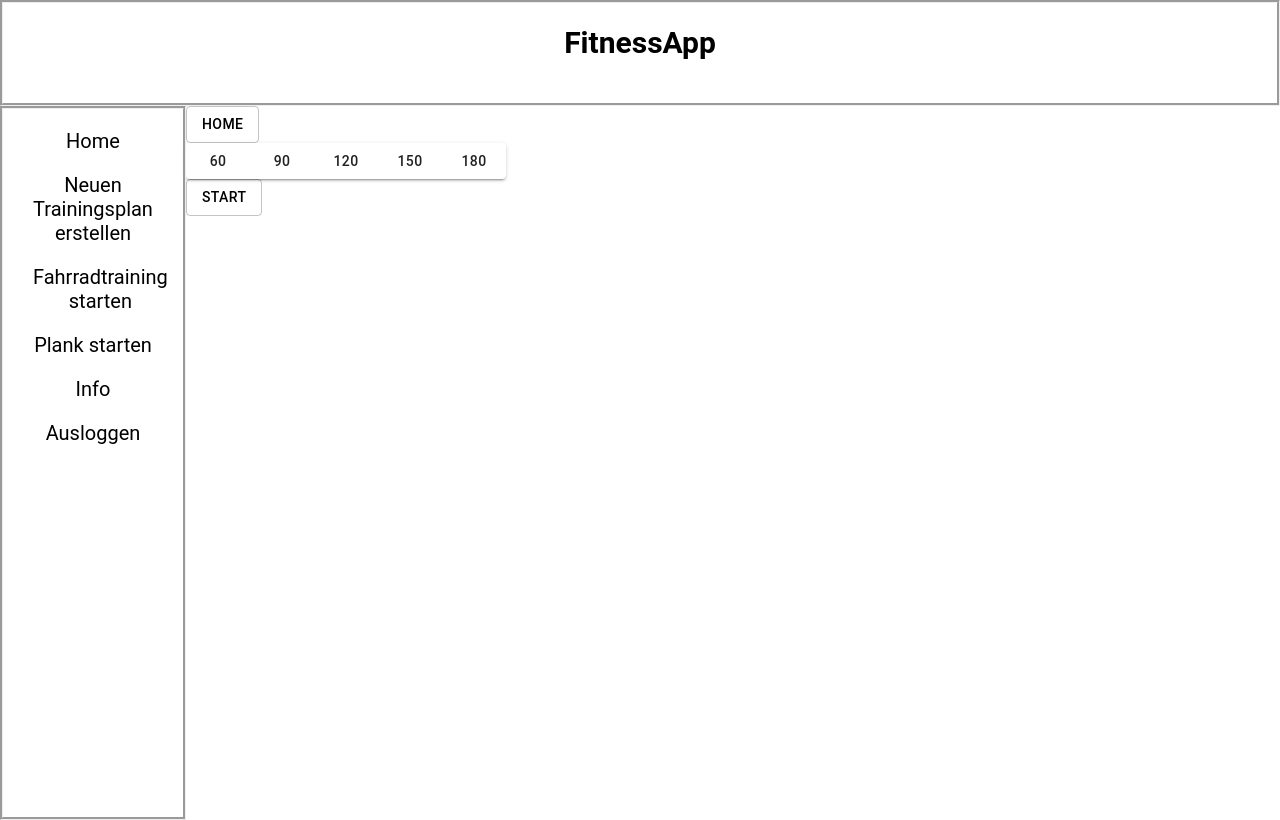
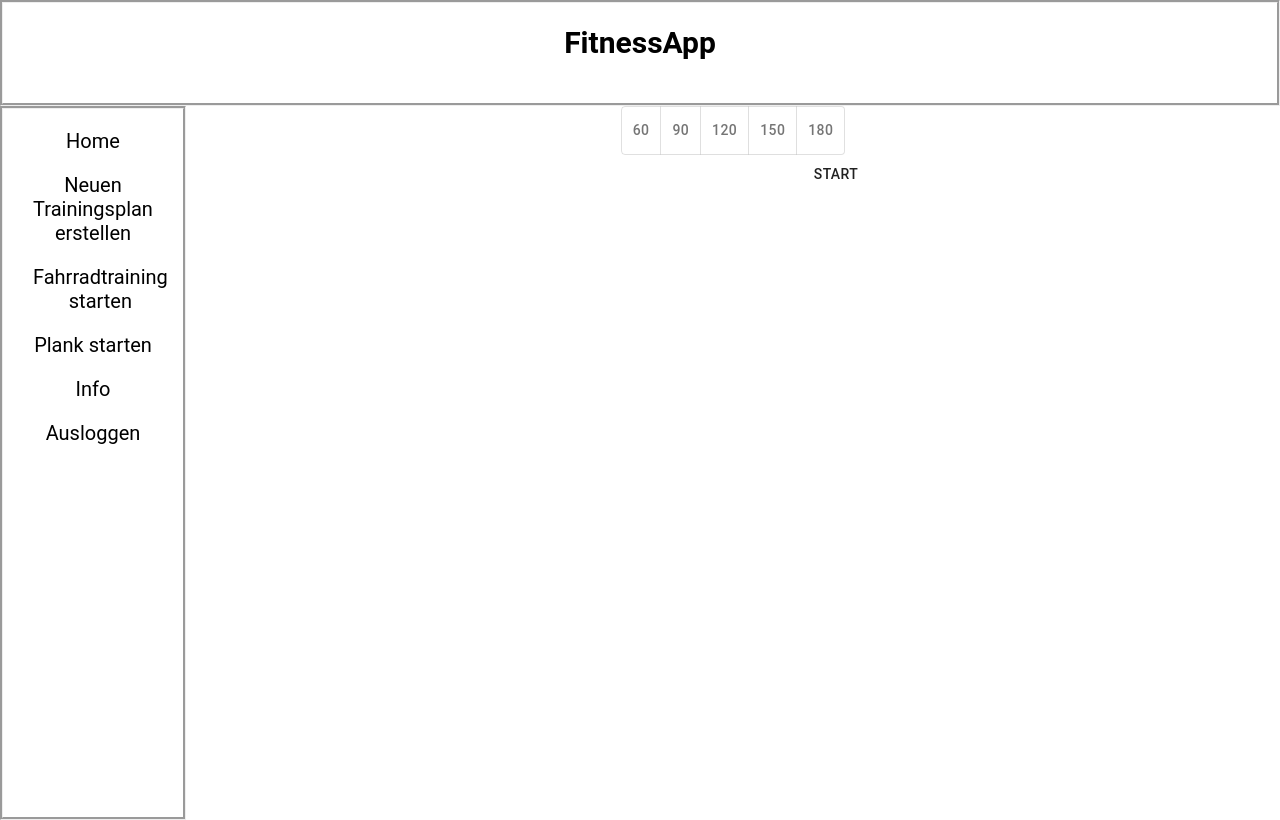
Before and after one commit to Laurin291/fitnesswebapp, a React (Create React App) app: page /Plank in a window 1280 px wide. Built offline with nearby package versions, Linux system fonts and the light colour scheme.

Commit message:
Bugfixing bei timer1 und Übergeben der Zeit von Plank.js

```diff
--- a/src/App.js
+++ b/src/App.js
@@ -35,7 +35,7 @@ function App() {
                 <Route path="/Fahrrad" element={<Fahrrad/>} />
                 <Route path="/CyclingArea/:difficulty" element={<CyclingArea/>} />
                 <Route path="/Plank" element={<Plank/>} />
-                <Route path="Plankanimation" element={<Plankanimation/>} />
+                <Route path="/Plankanimation/:time" element={<Plankanimation/>} />
             </Routes>
 
         </BrowserRouter>
--- a/src/index.css
+++ b/src/index.css
@@ -438,3 +438,22 @@ a {
   float:left;
   top: 0;
 }
+
+/*
+Plank
+ */
+
+#plankstarthome{
+  margin-left: 0px;
+}
+.auswahlButton {
+  background-color: #fff;
+  border: 1px solid #ccc;
+  padding: 5px 10px;
+  margin: 5px;
+  cursor: pointer;
+}
+
+.ausgewaehlt {
+  background-color: #ccc;
+}
--- a/src/pages/Plank.js
+++ b/src/pages/Plank.js
@@ -1,50 +1,60 @@
-import React, {useRef, useState} from 'react'
+import React, {useState} from 'react'
 import {Link} from "react-router-dom";
 import {Button} from "@material-ui/core";
-import {ButtonGroup} from "@mui/material";
+import {Stack} from "@mui/material";
+import ToggleButton from '@mui/material/ToggleButton';
+import ToggleButtonGroup from '@mui/material/ToggleButtonGroup';
+
 
 export default function Plank() {
-    const [selectedButton, setSelectedButton] = useState(null);
-//    const [selectedTime] = useState(null);
-    const handleButtonClick = (buttonId,e) => {
+    const [time, setTime] = useState(60);
+    const ToggleButtonSizes = () => {
 
-        console.log(buttonId)
-        //selectedTime(e.target.value)
-        setSelectedButton(buttonId);
+        const [alignment, setAlignment] = React.useState('left');
+        const handleAlignment = (event, newAlignment) => {
+            if (newAlignment !== null) {
+                setAlignment(newAlignment);
+                setTime(event.target.value)
+            }
+        };
+
+
+        const children = [
+            <ToggleButton value="60" key="60">60
+            </ToggleButton>,
+            <ToggleButton value="90" key="90">90
+            </ToggleButton>,
+            <ToggleButton value="120" key="120">120
+            </ToggleButton>,
+            <ToggleButton value="150" key="150">150
+            </ToggleButton>,
+            <ToggleButton value="180" key="180">180
+            </ToggleButton>,
+        ];
+
+        const control = {
+            value: alignment,
+            onChange: handleAlignment,
+            exclusive: true,
+        };
+
+        return (
+            <Stack spacing={3} alignItems="center">
+                <ToggleButtonGroup {...control} aria-label="Medium sizes">
+                    {children}
+                </ToggleButtonGroup>
+            </Stack>
+        );
     }
-
     return (
         <>
             <div>
                 <div>
-                    <Button id="plankstarthome" variant="outlined">
-                        <Link to="/">Home</Link>
-                    </Button>
-                    <div>
-                        <ButtonGroup id="plankstartbuttongroup" variant="contained"
-                                     aria-label="outlined primary button group">
-                            <Button onClick={() => handleButtonClick(1)}
-                                    style={{backgroundColor: selectedButton === 1 ? '#ccc' : 'inherit'}}>60
-                            </Button>
-                            <Button onClick={() => handleButtonClick(2)}
-                                    style={{backgroundColor: selectedButton === 2 ? '#ccc' : 'inherit'}}>90
-                            </Button>
-                            <Button onClick={() => handleButtonClick(3)}
-                                    style={{backgroundColor: selectedButton === 3 ? '#ccc' : 'inherit'}}>120
-                            </Button>
-                            <Button onClick={() => handleButtonClick(4)}
-                                    style={{backgroundColor: selectedButton === 4 ? '#ccc' : 'inherit'}}>150
-                            </Button>
-                            <Button onClick={() => handleButtonClick(5)}
-                                    style={{backgroundColor: selectedButton === 5 ? '#ccc' : 'inherit'}}>180
-                            </Button>
-                        </ButtonGroup>
 
-                    </div>
-                    <Button id="plankstart" variant="outlined">
-                        <Link to="/Plankanimation">Start</Link>
-                    </Button>
+                    <ToggleButtonSizes></ToggleButtonSizes>
                 </div>
+                <Link to={'/Plankanimation/' + time}> <Button id="fr2"
+                                                              aria-label="outlined primary button">Start</Button></Link>
             </div>
             <>
 
--- a/src/pages/Plankanimation.js
+++ b/src/pages/Plankanimation.js
@@ -1,7 +1,7 @@
 import React, {useState, useEffect, useRef} from 'react';
 import {useTimer} from 'react-timer-hook';
 import {Button} from "@material-ui/core";
-import {Link} from "react-router-dom";
+import {Link, useParams} from "react-router-dom";
 
 function MyTimer({expiryTimestamp, setIsTimer2Running}) {
 
@@ -26,7 +26,7 @@ function MyTimer({expiryTimestamp, setIsTimer2Running}) {
             setTimeout(() => {
                 resume();
                 setIsTimer2Running(false);
-            }, 10000);
+            }, 11000);
 
         }
     }, [pause, resume, totalSeconds, setIsTimer2Running]);
@@ -38,14 +38,6 @@ function MyTimer({expiryTimestamp, setIsTimer2Running}) {
                 <span>{minutes.toString().padStart(2, "0")}</span>:<span>{seconds.toString().padStart(2, "0")}</span>
             </div>
             <p>{isRunning ? 'Running' : 'Not running'}</p>
-            <Button variant="contained" onClick={start}>Start</Button>
-            <Button variant="contained" onClick={pause}>Pause</Button>
-            <Button variant="contained" onClick={() => {
-                // Restarts to 10 minutes timer
-                const time = new Date();
-                time.setSeconds(time.getSeconds() + 120);
-                restart(time);
-            }}>Restart</Button>
         </div>
     );
 }
@@ -90,11 +82,11 @@ function MyTimer2({expiryTimestamp, isRunning}) {
 }
 
 export default function App() {
-    const time = new Date();
-    const timer = new Date();
-    time.setSeconds(time.getSeconds() + 120); // 2 minutes timer
-
-    timer.setSeconds(timer.getSeconds() + 10); // 10 Sekunden pause
+    const {time} = useParams()
+    const timer1 = new Date();
+    const timer2 = new Date();
+    timer1.setSeconds(timer1.getSeconds() + parseInt(time)); // timer
+    timer2.setSeconds(timer2.getSeconds() + 10); // 10 Sekunden pause
 
     const [isTimer2Running, setIsTimer2Running] = useState(false);
 
@@ -103,8 +95,8 @@ export default function App() {
             <Button id="plankstarthome" variant="outlined">
                 <Link to="/">Home</Link>
             </Button>
-            <MyTimer expiryTimestamp={time} setIsTimer2Running={setIsTimer2Running}/>
-            <MyTimer2 expiryTimestamp={timer} isRunning={isTimer2Running}/>
+            <MyTimer expiryTimestamp={timer1} setIsTimer2Running={setIsTimer2Running}/>
+            <MyTimer2 expiryTimestamp={timer2} isRunning={isTimer2Running}/>
 
         </div>
     );
```
